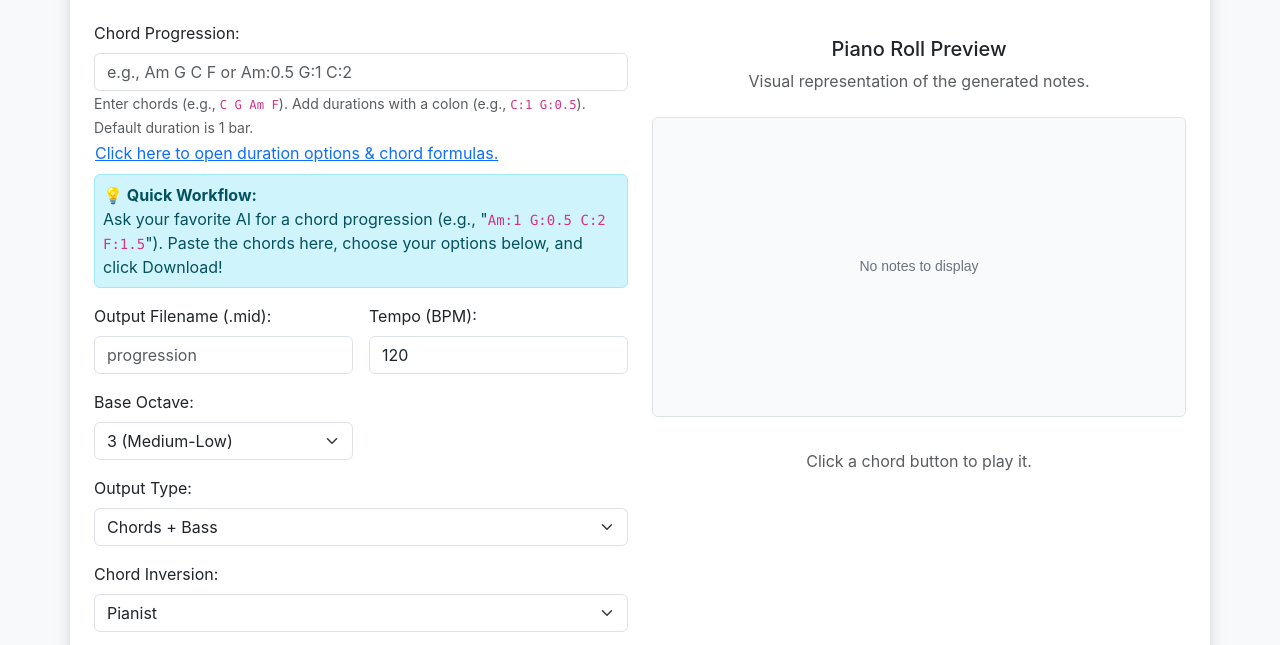
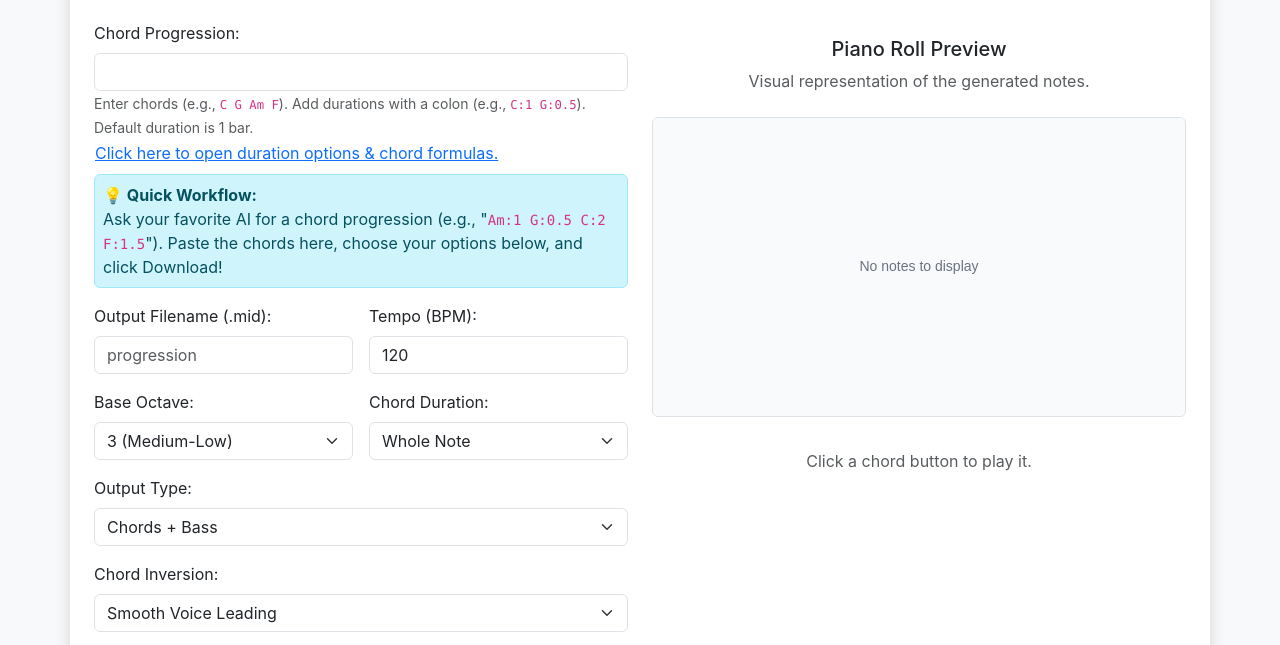
Before and after one commit to 1legality/progression-to-midi, a website: page index.html in a window 1280 px wide. Shown: the part 99-744 px from the top of the page. Drawn offline with nearby package versions, Linux system fonts and the light colour scheme.

Commit message:
can provide a default chord duration

```diff
--- a/MidiGenerator.ts
+++ b/MidiGenerator.ts
@@ -161,7 +161,7 @@ export interface MidiGenerationOptions {
     outputType: OutputType;
     inversionType: InversionType;
     baseOctave: number;
-    // chordDurationStr: string; // Replaced by per-chord duration in progressionString
+    chordDurationStr?: string; // Optional, provide default
     tempo: number;
     velocity: number;
 }
@@ -467,7 +467,7 @@ export class MidiGenerator {
             outputType,
             inversionType,
             baseOctave,
-            // chordDurationStr, // No longer used globally
+            chordDurationStr,
             tempo,
             velocity
         } = options;
@@ -499,7 +499,8 @@ export class MidiGenerator {
 
             const parts = entry.split(':');
             const chordSymbol = parts[0];
-            const durationString = parts.length > 1 ? parts[1] : undefined; // Undefined if no duration specified
+            // Use duration from entry, or fallback to chordDurationStr, or undefined
+            const durationString = parts.length > 1 ? parts[1] : chordDurationStr;
 
             const currentChordDurationTicks = this.getDurationTicks(durationString);
 
--- a/index.html
+++ b/index.html
@@ -22,7 +22,7 @@
                 <form id="midiForm">
                     <div class="mb-3">
                         <label for="progression" class="form-label">Chord Progression:</label>
-                        <input type="text" id="progression" name="progression" class="form-control" placeholder="e.g., Am G C F or Am:0.5 G:1 C:2">
+                        <input type="text" id="progression" name="progression" class="form-control">
                         <small id="progressionHelp" class="form-text text-muted">
                             Enter chords (e.g., <code>C G Am F</code>). Add durations with a colon (e.g., <code>C:1 G:0.5</code>).
                             Default duration is 1 bar.
@@ -56,6 +56,21 @@
                                 <option value="5">5 (High)</option>
                             </select>
                         </div>
+                        <div class="col-sm-6">
+                            <label for="chordDuration" class="form-label">Chord Duration:</label>
+                            <select id="chordDuration" name="chordDuration" class="form-select">
+                                <option value="0.25">Sixteenth Note</option>
+                                <option value="0.5">Eighth Note</option>
+                                <option value="0.75">Dotted Quarter</option>
+                                <option value="1">Quarter Note</option>
+                                <option value="1.5">Dotted Half</option>
+                                <option value="2">Half Note</option>
+                                <option value="4" selected>Whole Note</option>
+                                <option value="8">2 Whole Notes</option>
+                                <option value="12">3 Whole Notes</option>
+                                <option value="16">4 Whole Notes</option>
+                            </select>
+                        </div>
                     </div>
 
                     <div class="my-3">
@@ -63,7 +78,7 @@
                         <div class="mb-3">
                             <label for="outputType" class="form-label">Output Type:</label>
                             <select id="outputType" name="outputType" class="form-select">
-                                <option value="chordsOnly" selected>Chords Only</option>
+                                <option value="chordsOnly">Chords Only</option>
                                 <option value="chordsAndBass" selected>Chords + Bass</option>
                                 <option value="bassOnly">Bass Only</option>
                             </select>
@@ -75,7 +90,7 @@
                                 <option value="none">None (Root Position)</option>
                                 <option value="first">1st Inversion</option>
                                 <option value="smooth" selected>Smooth Voice Leading</option>
-                                <option value="pianist" selected>Pianist</option>
+                                <option value="pianist">Pianist</option>
                                 <option value="open">Open Voicing</option>
                                 <option value="spread">Spread Voicing</option>
                                 <option value="cocktail">Cocktail Voicing</option>
--- a/main.ts
+++ b/main.ts
@@ -186,7 +186,7 @@ function setupApp() {
                 outputType: formData.get('outputType') as OutputType,
                 inversionType: formData.get('inversionType') as InversionType,
                 baseOctave: parseInt(formData.get('baseOctave') as string, 10),
-                // chordDurationStr: formData.get('chordDuration') as string, // Removed
+                chordDurationStr: formData.get('chordDuration') as string,
                 tempo: parseInt(formData.get('tempo') as string, 10),
                 velocity: parseInt(formData.get('velocity') as string, 10)
             };
```
Also changed, not shown: dist/bundle.js, 1 other file.
